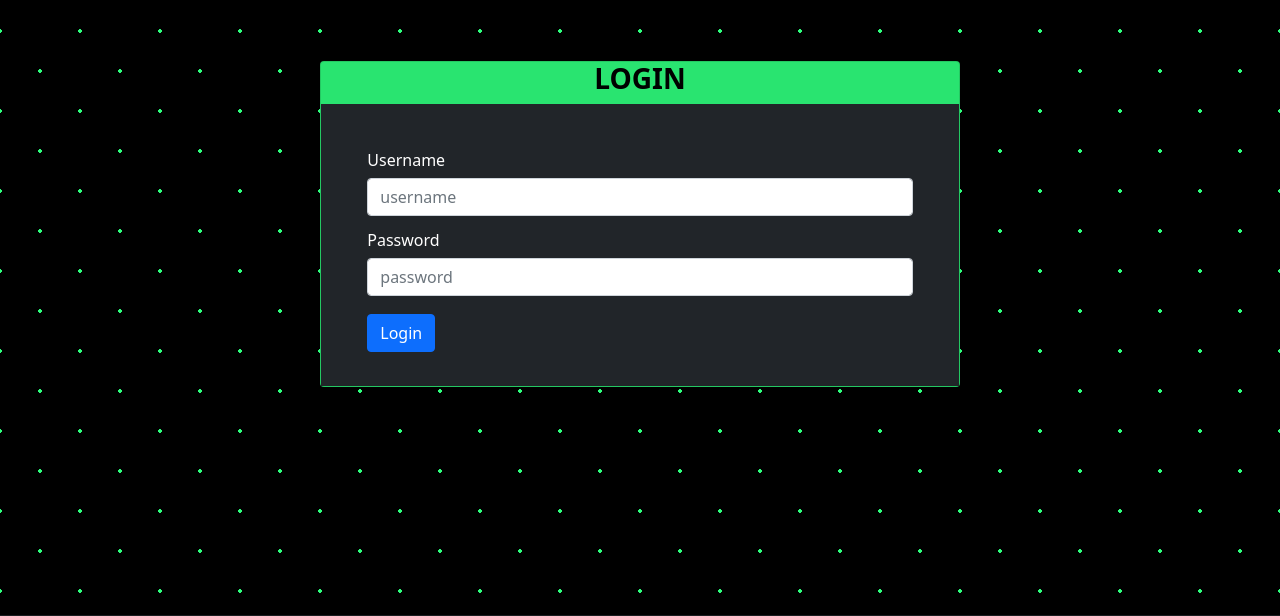
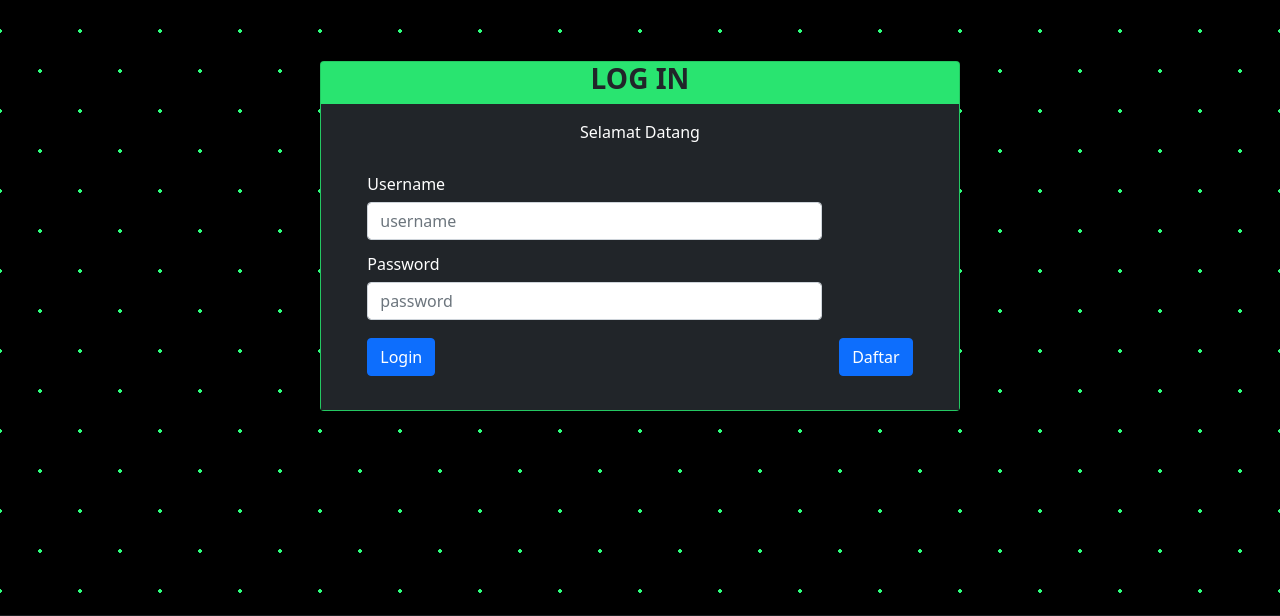
Before and after one commit to nubrandsta/FlipFlop, a PHP site: page /login.php?action=login in a window 1280 px wide. Shown: the part 129-745 px from the top of the page. Run offline with PHP 8.4, Linux system fonts and the light colour scheme.

Commit message:
add register function

```diff
--- a/html/header.php
+++ b/html/header.php
@@ -22,7 +22,7 @@ else{
     <meta http-equiv="X-UA-Compatible" content="IE=edge">
     <meta name="viewport" content="width=device-width, initial-scale=1.0">
     <title>Flip Flop</title>
-    <link rel="icon" href="/favicon.ico" type="image/x-icon">
+    <link rel="icon" href="/favicon.png" type="image/x-icon">
     <link href="style.css" rel="stylesheet">
     <link href="https://cdn.jsdelivr.net/npm/bootstrap@5.1.3/dist/css/bootstrap.min.css" rel="stylesheet" integrity="sha384-1BmE4kWBq78iYhFldvKuhfTAU6auU8tT94WrHftjDbrCEXSU1oBoqyl2QvZ6jIW3" crossorigin="anonymous">
 
--- a/login.php
+++ b/login.php
@@ -6,9 +6,30 @@ if(empty($_GET['action'])){
 else{
     $action = $_GET['action'];
 }
-$error = "";
+$forms_1 = '';
+$forms_2 = '';
+$error = 'Selamat Datang';
+
 $conn = mysqli_connect("localhost","root","","db_flop");
-IF($_SERVER["REQUEST_METHOD"]=="POST"){
+if($action == "login"){
+    $forms_1 = '<div class="card " id="main-content" style="width:50%">
+        <h3 class="card-title" id="main-content-title">LOG IN</h3>
+            <div class="card-body" id="main-content-body">
+                <p class="card-text" id="main-content-text">';$forms_2='</p>
+                <form action="" method="POST">
+                    <div class="form-group" id="login-form">
+                    <label for="login-username" id="label" >Username</label>
+                    <input type="text" name = "username" class="form-control" id="login-username" placeholder="username">
+                     <label for="login-password" id="label">Password</label>
+                    <input type="text" name = "password" class="form-control" id="login-password" placeholder="password" >
+                    </div>
+                <button type="submit" class="btn btn-primary" id="btn-submit">Login</button>
+                <a class="btn btn-primary" id="btn-register" href="login.php?action=register">Daftar</a>
+                </form>
+            </div>
+            </div>
+        ';
+    if($_SERVER["REQUEST_METHOD"]=="POST"){
 
         $username = $_POST["username"];
         $password = $_POST["password"];
@@ -16,6 +37,7 @@ IF($_SERVER["REQUEST_METHOD"]=="POST"){
         $data_check = mysqli_fetch_assoc($query_check);
         if($data_check["exist"] == 0){
             $error = "Username ".$username." tidak ada!";
+
 
         }
         else{
@@ -32,6 +54,67 @@ IF($_SERVER["REQUEST_METHOD"]=="POST"){
 
         }
     }
+}
+elseif($action == "register"){
+    $forms_1 = '<div class="card " id="main-content" style="width:50%">
+    <h3 class="card-title" id="main-content-title">REGISTER</h3>
+        <div class="card-body" id="main-content-body">
+            <p class="card-text" id="main-content-text">';
+            $forms_2='</p>
+            <form action="" method="POST">
+                <div class="form-group" id="login-form">
+                <label for="login-username" id="label" >Username</label>
+                <input type="text" name = "username" class="form-control" id="login-username" placeholder="username">
+                 <label for="login-password" id="label">Password</label>
+                <input type="text" name = "password" class="form-control" id="login-password" placeholder="password" >
+                <label for="login-data" id="label">Alamat E-mail</label>
+                <input type="text" name = "email" class="form-control" id="login-data" placeholder="Email" >
+                <label for="login-data" id="label">Nama</label>
+                <input type="text" name = "nama" class="form-control" id="login-data" placeholder="Nama" >
+                </div>
+            <button type="submit" class="btn btn-primary" id="btn-submit">DAFTAR</button>
+            <a class="btn btn-primary" id="btn-back" href="login.php?action=login">Kembali</a>
+            </form>
+        </div>
+        </div>
+    ';
+    if($_SERVER["REQUEST_METHOD"]=="POST"){
+        $username = $_POST["username"];
+        $password = $_POST["password"];
+        $name = $_POST["nama"];
+        $email = $_POST["email"];
+        if(empty($username)||empty($password)||empty($name)||empty($email)){
+            $error = "Kolom tidak boleh kosong!";
+        }
+        else{
+            if(!ctype_alnum($username)){
+                $error = "Username hanya dapat mengandung alfanumerik!";
+            }
+            else{
+                $query_check = mysqli_query($conn, "SELECT EXISTS(SELECT * FROM tb_user WHERE username = '$username') AS 'exist'");
+                $data_check = mysqli_fetch_assoc($query_check);
+                 if($data_check["exist"] == 1){
+                     $error = "Username ".$username." sudah diambil!";
+                    }
+                    else{
+                        if(!filter_var($email, FILTER_VALIDATE_EMAIL)){
+                            $error = "Email tidak valid";
+                        }
+                        else{
+                            $register_query = mysqli_query($conn, "INSERT INTO tb_user (username,password,user_level,full_name,email) VALUES ('$username', '$password','2', '$nama', '$email');");
+                            $error = "Mendaftarkan...";
+                            sleep(3);
+                            header("location:login.php?action=login");
+                        }
+                    }
+            }
+        }
+    }
+}
+else{
+    header("location: index.php");
+}
+
 
 
 ?>
@@ -50,14 +133,18 @@ IF($_SERVER["REQUEST_METHOD"]=="POST"){
 
     <style>
         #main-content-title{
-            color:black !important;
+            color:#212529 !important;
             font-weight: bold;
         }
         #login-username{
-            width:90%;
-            margin:auto;
+            width:75%;
+            margin-left:5%;
         }
         #login-password{
+            width:75%;
+            margin-left:5%;
+        }
+        #login-data{
             width:90%;
             margin:auto;
         }
@@ -71,6 +158,20 @@ IF($_SERVER["REQUEST_METHOD"]=="POST"){
             margin-top:3%;
             margin-bottom:3%;
             margin-left:5%;
+        }
+        #btn-register{
+            margin-top:3%;
+            margin-bottom:3%;
+            margin-right:5%;
+            float:right;
+        }
+        #btn-back{
+            margin-top:3%;
+            margin-bottom:3%;
+            margin-right:5%;
+            float:right;
+            background-color:tomato;
+            border-color:tomato;
         }
     </style>
 </head>
@@ -90,21 +191,18 @@ IF($_SERVER["REQUEST_METHOD"]=="POST"){
 </nav>
 <br><br>
 
-<div class="card " id="main-content" style="width:50%">
-<h3 class="card-title" id="main-content-title">LOGIN</h3>
-    <div class="card-body" id="main-content-body">
-        <p class="card-text" id="main-content-text"><?php echo $error;?></p>
-        <form action="" method="POST">
-            <div class="form-group" id="login-form">
-            <label for="login-username" id="label" >Username</label>
-            <input type="text" name = "username" class="form-control" id="login-username" placeholder="username">
-             <label for="login-password" id="label">Password</label>
-            <input type="text" name = "password" class="form-control" id="login-password" placeholder="password" >
-            </div>
-        <button type="submit" class="btn btn-primary" id="btn-submit">Login</button>
-        </form>
-    </div>
-    </div>
+<?php
+echo $forms_1;
+echo $error;
+echo $forms_2;
+
+if($action == "login"){
+
+}
+elseif($action == "register"){
+
+}
+?>
 
 
 
```
Also changed, not shown: favicon.png (added). Lines whose indentation alone changed are shown as unchanged.
